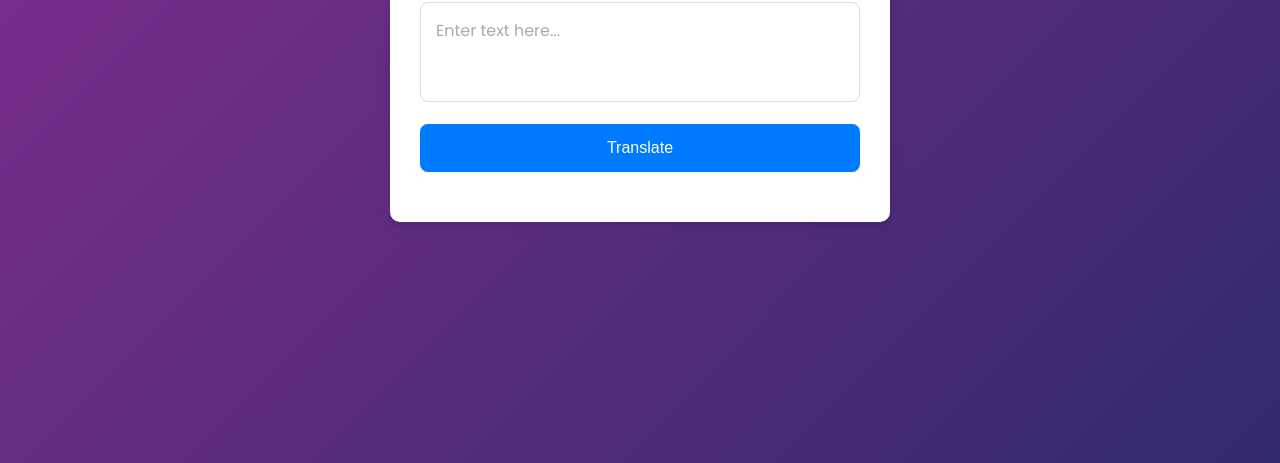
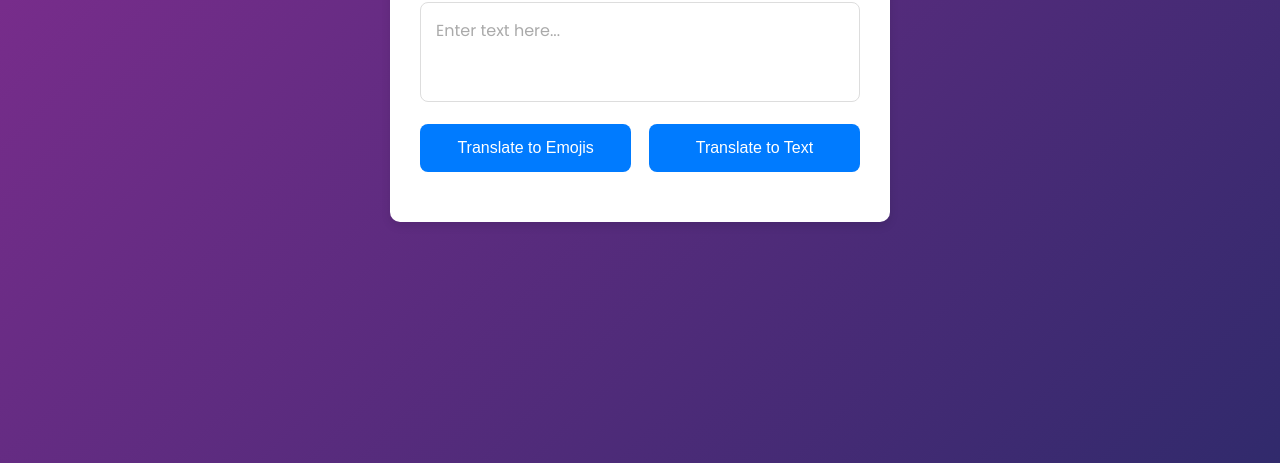
Before and after one commit to chisphung/EmojiTranslator, a plain HTML site: page index.html in a window 1280 px wide. Shown: the part 337-800 px from the top of the page. Drawn offline with Linux system fonts and the light colour scheme.

Commit message:
add trans

```diff
--- a/index.html
+++ b/index.html
@@ -11,7 +11,10 @@
     <div class="container">
         <h1>Emoji Translator</h1>
         <textarea id="inputText" placeholder="Enter text here..."></textarea>
-        <button onclick="translateText()">Translate</button>
+        <div class="buttons">
+            <button onclick="translateToEmojis()">Translate to Emojis</button>
+            <button onclick="translateToText()">Translate to Text</button>
+        </div>
         <div id="outputText"></div>
     </div>
     <script src="script.js"></script>
--- a/script.js
+++ b/script.js
@@ -9,11 +9,17 @@ const emojiAlphabet = {
     'V': '✅', 'W': '🔱', 'X': '❎', 'Y': '🍸', 'Z': '💤'
 };
 
+// Create a reverse mapping from emojis to letters
+const reverseEmojiAlphabet = {};
+for (const [key, value] of Object.entries(emojiAlphabet)) {
+    reverseEmojiAlphabet[value] = key;
+}
+
 function removeAccents(str) {
     return str.normalize("NFD").replace(/[\u0300-\u036f]/g, "");
 }
 
-function translateText() {
+function translateToEmojis() {
     const inputText = removeAccents(document.getElementById('inputText').value);
     let outputText = '';
 
@@ -23,3 +29,27 @@ function translateText() {
 
     document.getElementById('outputText').innerText = outputText;
 }
+
+function translateToText() {
+    const inputText = document.getElementById('inputText').value;
+    let outputText = '';
+    let i = 0;
+
+    while (i < inputText.length) {
+        let found = false;
+        for (const [emoji, letter] of Object.entries(reverseEmojiAlphabet)) {
+            if (inputText.startsWith(emoji, i)) {
+                outputText += letter;
+                i += emoji.length;
+                found = true;
+                break;
+            }
+        }
+        if (!found) {
+            outputText += inputText[i];
+            i++;
+        }
+    }
+
+    document.getElementById('outputText').innerText = outputText;
+}
--- a/styles.css
+++ b/styles.css
@@ -47,8 +47,13 @@ textarea::placeholder {
     color: #aaa;
 }
 
+.buttons {
+    display: flex;
+    justify-content: space-between;
+}
+
 button {
-    width: 100%;
+    width: 48%;
     padding: 15px;
     background-color: #007BFF;
     color: white;
```
